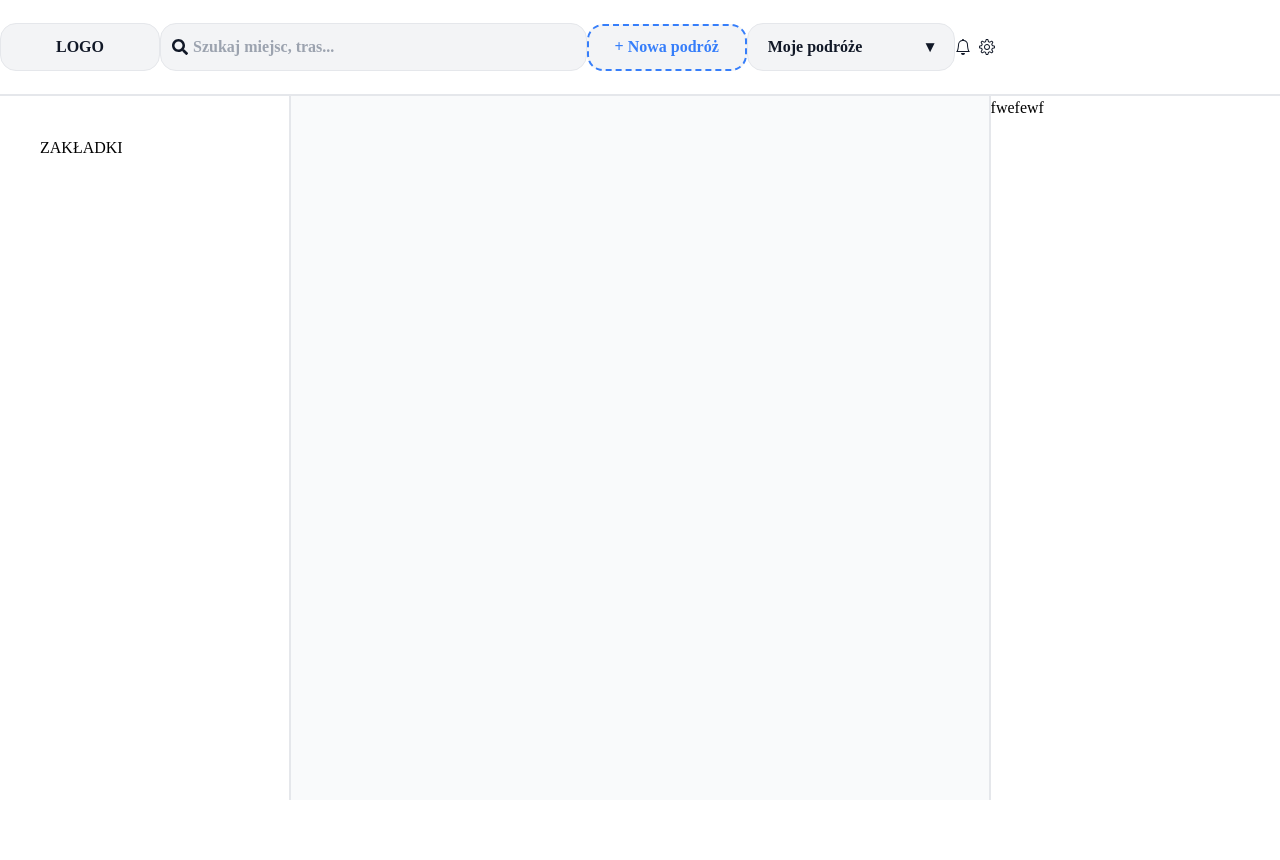
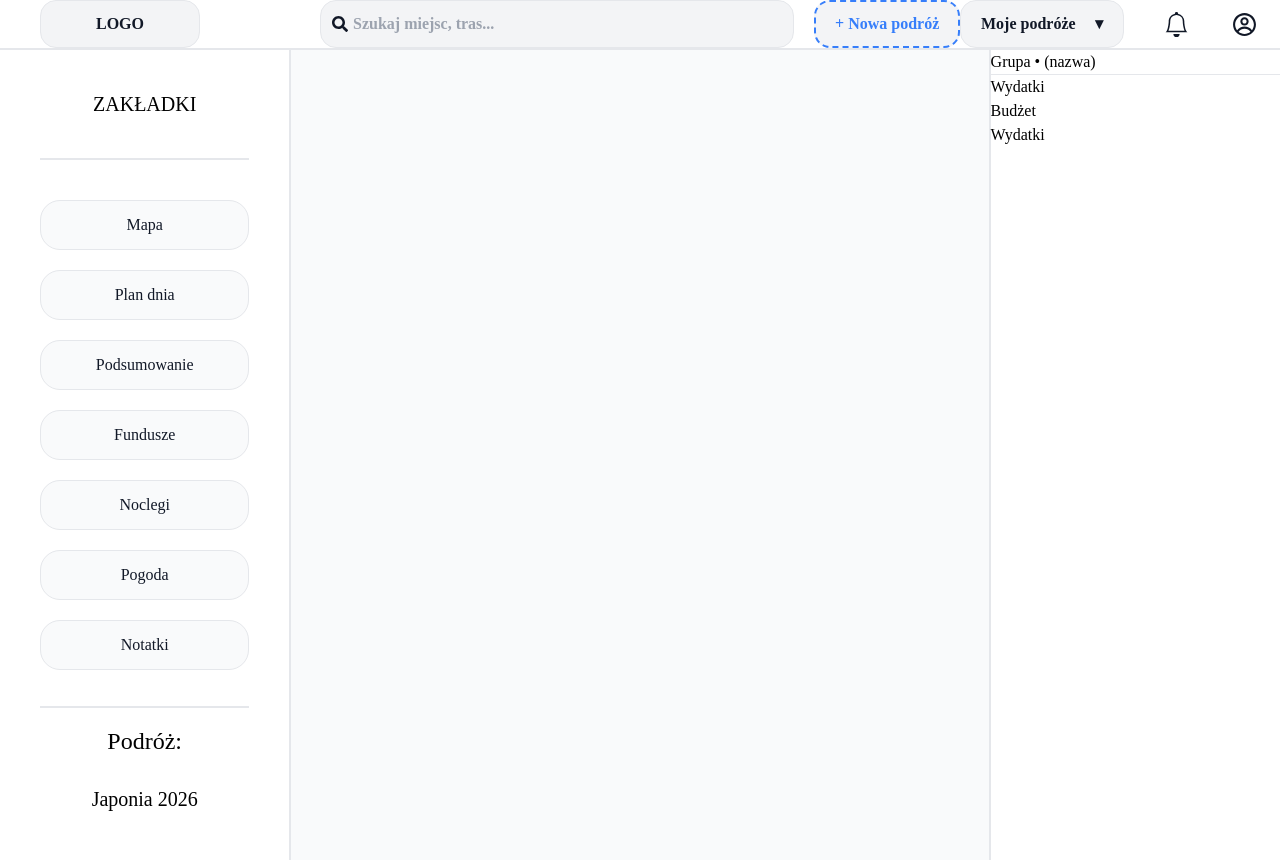
Before and after one commit to Planner-Project-DM/Planner-frontend, a React (Vite) app: page / in a window 1280 px wide. Before the commit the page ends 800 px from the top, so only its background shows below. Built offline with nearby package versions, Linux system fonts and the light colour scheme; a web font is replaced by a local one.

Commit message:
Added: - Dashboard Tripnavar

```diff
--- a/src/components/MainBar.jsx
+++ b/src/components/MainBar.jsx
@@ -5,7 +5,6 @@ export default function TripNavbar (){
     return(
         <main className={"bg-bg-main w-full h-full"}>
             <div>
-
             </div>
         </main>
     )
--- a/src/components/Navbar.jsx
+++ b/src/components/Navbar.jsx
@@ -1,5 +1,5 @@
 import {useState, useEffect} from 'react';
-import { SlSettings } from "react-icons/sl";
+import { CgProfile } from "react-icons/cg";
 import { BsBell } from "react-icons/bs";
 import { FaSearch } from "react-icons/fa";
 export default function Navbar(){
@@ -7,28 +7,32 @@ export default function Navbar(){
 
     return(
         <main className={"flex h-full items-center  bg-bg-card w-full  font-bold text-text-main "}>
-            <div className={"min-w-40 max-w-96"}>
-                <div className={"bg-bg-input flex items-center h-12 w-full rounded-2xl p-5 justify-center border border-b-border-col"}>
+            <div className={"w-3/12"}>
+                <div className={"bg-bg-input flex items-center h-12 ml-10 w-1/2 max-w-72 rounded-2xl p-5 justify-center border border-b-border-col"}>
                     <p>LOGO</p>
                 </div>
             </div>
-            <div className={"w-4/12 "}>
-                <div className="relative">
+
+            <div className={"flex  justify-center w-1/2 gap-5"}>
+                <div className="relative w-144">
                     <FaSearch className="absolute left-3 top-1/2 -translate-y-1/2" />
                     <input className={"pl-8 bg-bg-input flex items-center h-12 w-full rounded-2xl p-5 border border-b-border-col"} placeholder="Szukaj miejsc, tras..." />
                 </div>
+                <button className={"border-2 h-12 border-accent border-dashed text-accent bg-bg-input rounded-2xl w-44"}>
+                    <p> + Nowa podróż</p>
+                </button>
             </div>
-            <button className={"border-2 border-accent border-dashed text-accent bg-bg-input rounded-2xl w-40 h-1/2"}>
-                <p> + Nowa podróż</p>
-            </button>
-            <button className={"w-52"}>
-                <div className={"bg-bg-input flex items-center h-12 w-full rounded-2xl p-5 justify-between border border-b-border-col"}>
-                    <p>Moje podróże</p><p>▾</p>
+
+            <div className={"ml-auto flex items-center justify-center w-3/12 gap-10"}>
+                    <button className={"w-52"}>
+                        <div className={"bg-bg-input flex items-center h-12 w-full rounded-2xl p-5 justify-between border border-b-border-col"}>
+                            <p>Moje podróże</p><p>▾</p>
+                        </div>
+                    </button>
+                <div className={"flex gap-5"}>
+                    <button className={"w-12"}> <BsBell size={25} /> </button>
+                    <button className={"w-12"}> <CgProfile size={25} /> </button>
                 </div>
-            </button>
-            <div className={"flex gap-2"}>
-                <button> <BsBell /> </button>
-                <button> <SlSettings /> </button>
             </div>
         </main>
     );
--- a/src/components/SocialBar.jsx
+++ b/src/components/SocialBar.jsx
@@ -4,7 +4,16 @@ export default function TripNavbar (){
 
     return(
         <main className={"bg-bg-card w-full h-full"}>
-            <p>fwefewf</p>
+            <p>Grupa • (nazwa)</p>
+            <div>
+
+            </div>
+            <hr/>
+            <p>Wydatki</p>
+            <ol>
+                <li>Budżet</li>
+                <li>Wydatki</li>
+            </ol>
         </main>
     )
 }
--- a/src/components/TripNavbar.jsx
+++ b/src/components/TripNavbar.jsx
@@ -4,12 +4,26 @@ export default function TripNavbar (){
 
     return(
         <main className={"bg-bg-card w-full h-full "}>
-            <div className={"p-10 flex flex-col gap-2 h-full"}>
-                <h1 className={"h-5"}>ZAKŁADKI</h1>
-                <div className={"h-3/4"}>
-                    <ul>
-                        <li></li>
+            <div className={"p-10 flex flex-col gap-10 h-5/6"}>
+                <h1 className={" flex justify-center text-xl items-center "}>ZAKŁADKI</h1>
+                <hr className={"border"}/>
+                <div className={"h-3/4 mb-5"}>
+                    <ul id="bookmarks">
+                        <li>Mapa</li>
+                        <li>Plan dnia</li>
+                        <li>Podsumowanie</li>
+                        <li>Fundusze</li>
+                        <li>Noclegi</li>
+                        <li>Pogoda</li>
+                        <li>Notatki</li>
                     </ul>
+                </div>
+                <hr className={"border"}/>
+            </div>
+            <div className={"flex flex-col items-center gap-7"}>
+                <p className={"text-2xl"}>Podróż:</p>
+                <div className={"text-xl"}>
+                    Japonia 2026
                 </div>
             </div>
         </main>
--- a/src/index.css
+++ b/src/index.css
@@ -43,3 +43,24 @@
 img {
     pointer-events: none;
 }
+#bookmarks {
+    display: flex;
+    flex-direction: column;
+    gap: 20px;
+}
+#bookmarks li {
+    display: flex;
+    align-items: center;
+    justify-content: center;
+    background: var(--bg-main);
+    border: 1px solid var(--border);
+    height: 50px;
+    border-radius: 20px;
+    color: var(--text-main);
+}
+#bookmarks li:hover {
+    background: var(--accent);
+    border: 1px solid var(--accent-hover);
+    color: white;
+    cursor: pointer;
+}
--- a/tailwind.config.js
+++ b/tailwind.config.js
@@ -29,6 +29,14 @@ export default {
         '192': '48rem',
         '208': '52rem',
       },
+      width: {
+        '128': '32rem',
+        '144': '36rem',
+        '160': '40rem',
+        '176': '44rem',
+        '192': '48rem',
+        '208': '52rem',
+      },
       fontFamily: {
         playpen: ['"Playpen Sans"', 'cursive'],
       },
```
